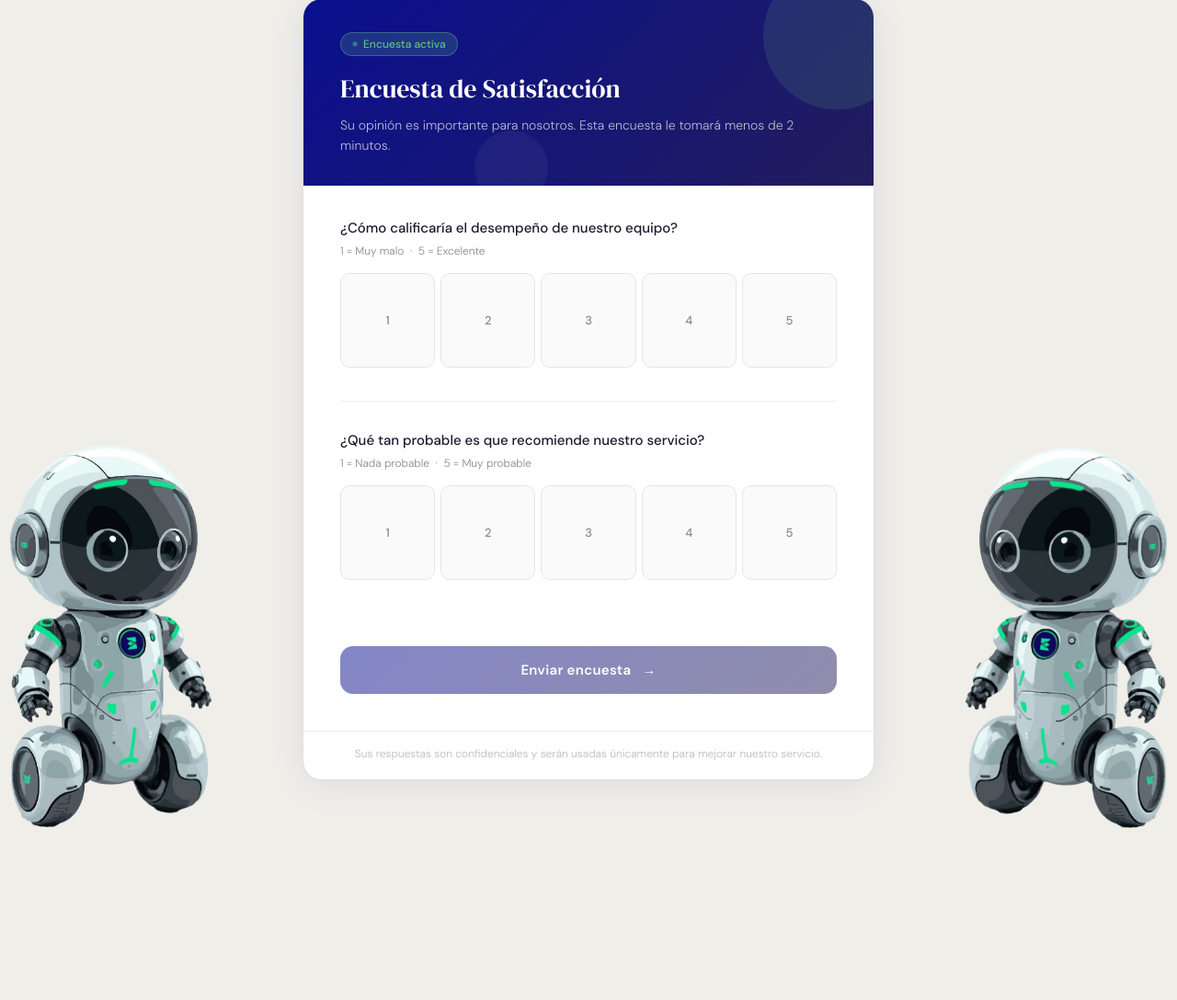
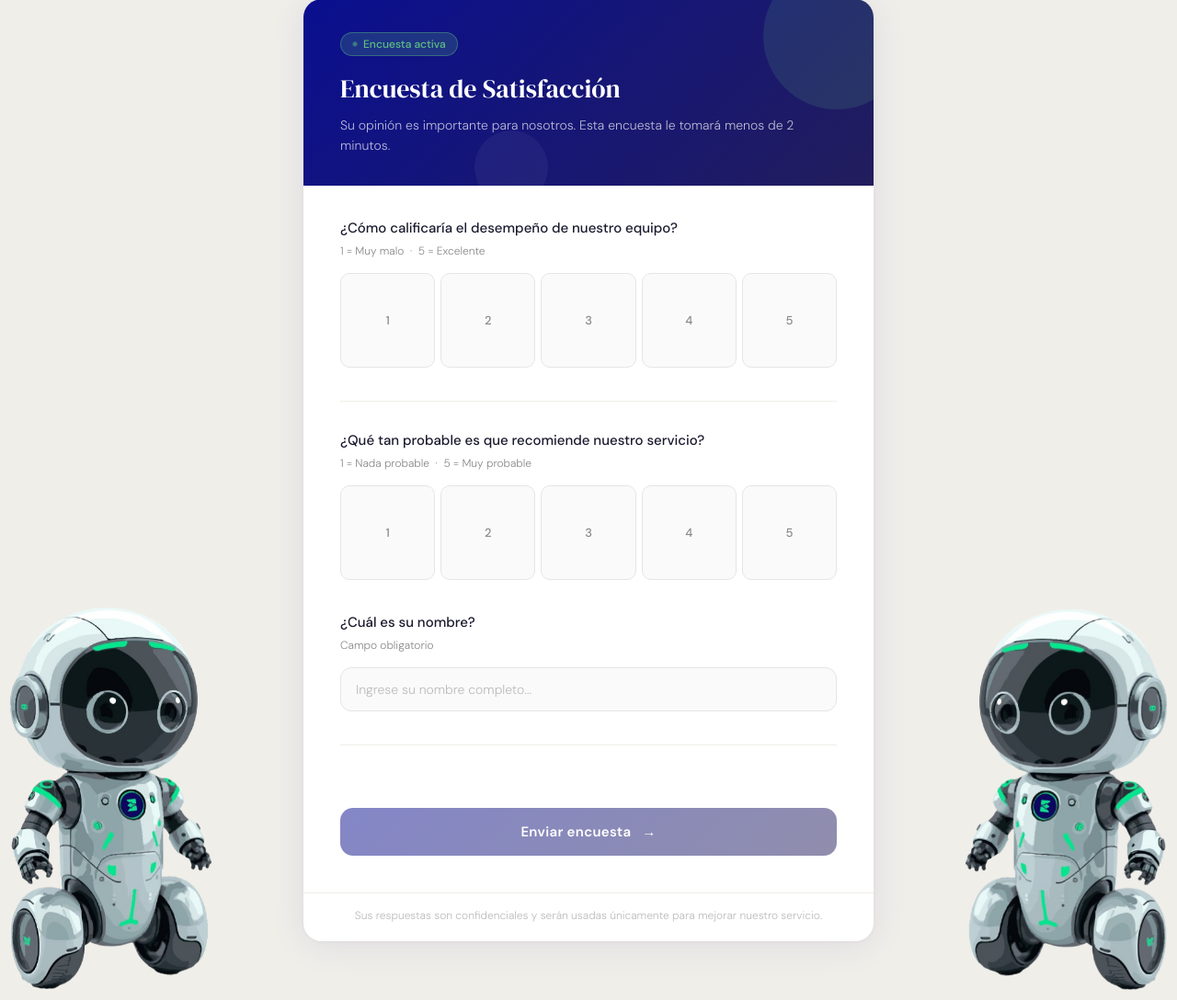
Before and after one commit to DiegoArmijos/Gestlog-stica-encuesta-de-satisfacci-n, a Flask app: page / in a window 1280 px wide. Shown: the part 209-1297 px from the top of the page at 92% size. Before the commit the page ends 1110 px from the top, so only its background shows below. Run offline with Flask 3, Linux system fonts and the light colour scheme.

Commit message:
Nueva sección nombre

```diff
--- a/main.py
+++ b/main.py
@@ -31,17 +31,18 @@ hoja = cliente.open("Gestlogística reseñas").sheet1
 def inicio():
     return render_template("index.html")
 
+# Reemplaza la función enviar() con esta:
 @app.route("/enviar", methods=["POST"])
 def enviar():
-    pregunta1 = request.form["pregunta1"]
-    pregunta2 = request.form["pregunta2"]
+    nombre      = request.form.get("nombre", "").strip()
+    pregunta1   = request.form["pregunta1"]
+    pregunta2   = request.form["pregunta2"]
     comentario1 = request.form.get("comentario1", "")
     comentario2 = request.form.get("comentario2", "")
 
     fecha = datetime.now().strftime("%d/%m/%Y %H:%M")
-    hoja.append_row([fecha, pregunta1, comentario1, pregunta2, comentario2])
+    hoja.append_row([fecha, nombre, pregunta1, comentario1, pregunta2, comentario2])
 
-    # ... (el resto de tu HTML de "Gracias" se mantiene igual) ...
     return render_template("gracias.html", pregunta1=pregunta1, pregunta2=pregunta2)
 
 if __name__ == "__main__":
--- a/static/script.js
+++ b/static/script.js
@@ -9,13 +9,18 @@ document.addEventListener("DOMContentLoaded", function () {
     btnSubmit.style.opacity = "0.5";
     btnSubmit.style.cursor  = "not-allowed";
 
+// Reemplaza la función verificarBoton existente con esta:
     function verificarBoton() {
-        const val1 = document.getElementById("valor1").value;
-        const val2 = document.getElementById("valor2").value;
-        const listo = val1 && val2;
+        const val1   = document.getElementById("valor1").value;
+        const val2   = document.getElementById("valor2").value;
+        const nombre = document.getElementById("nombre").value.trim();
+        const listo  = val1 && val2 && nombre;
         btnSubmit.style.opacity = listo ? "1"       : "0.5";
         btnSubmit.style.cursor  = listo ? "pointer" : "not-allowed";
     }
+
+// Agrega este listener después de donde creas las escalas:
+document.getElementById("nombre").addEventListener("input", verificarBoton);
 
     // ── Validación al enviar ──
     document.querySelector("form").addEventListener("submit", function (e) {
--- a/static/styles.css
+++ b/static/styles.css
@@ -483,3 +483,28 @@ textarea::placeholder {
         padding: 12px 20px 16px;
     }
 }
+
+/* ── INPUT TEXTO (nombre) ── */
+input[type="text"] {
+    width: 100%;
+    padding: 14px 16px;
+    border: 1.5px solid #E5E5E5;
+    border-radius: 12px;
+    font-family: 'DM Sans', sans-serif;
+    font-size: 14px;
+    color: #1a1a2e;
+    background: #FAFAFA;
+    outline: none;
+    transition: border-color 0.18s, box-shadow 0.18s;
+}
+
+input[type="text"]:focus {
+    border-color: #0A0F8F;
+    background: #fff;
+    box-shadow: 0 0 0 3px rgba(10, 15, 143, 0.08);
+}
+
+input[type="text"]::placeholder {
+    color: #bbb;
+    font-weight: 300;
+}
--- a/templates/index.html
+++ b/templates/index.html
@@ -58,6 +58,21 @@
 
                 <input type="hidden" name="pregunta1" id="valor1">
                 <input type="hidden" name="pregunta2" id="valor2">
+                <!-- Pega esto ANTES del div id="aviso-validacion" -->
+                <div class="pregunta" style="margin-top: 32px;">
+                    <p class="pregunta-label">¿Cuál es su nombre?</p>
+                    <p class="pregunta-hint">Campo obligatorio</p>
+                    <input
+                        type="text"
+                        name="nombre"
+                        id="nombre"
+                        placeholder="Ingrese su nombre completo..."
+                        autocomplete="name"
+                        required
+                    >
+                </div>
+
+                <div class="divider"></div>
 
                 <div id="aviso-validacion" style="display:none; background:#fff0f0; border: 1.5px solid #E24B4A; color:#A32D2D; border-radius:10px; padding:12px 16px; font-size:13px; margin-bottom:16px; text-align:center;">
                     ⚠️ Por favor seleccione una calificación en todas las preguntas.
```
